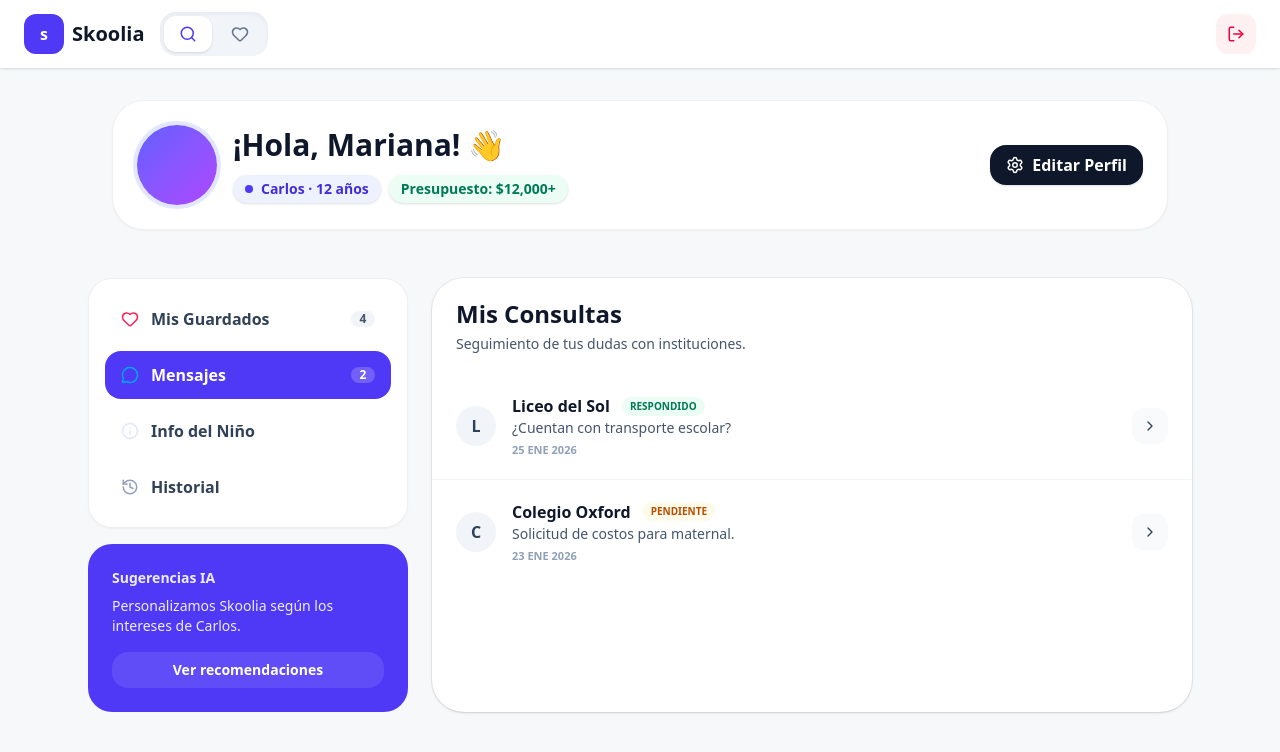
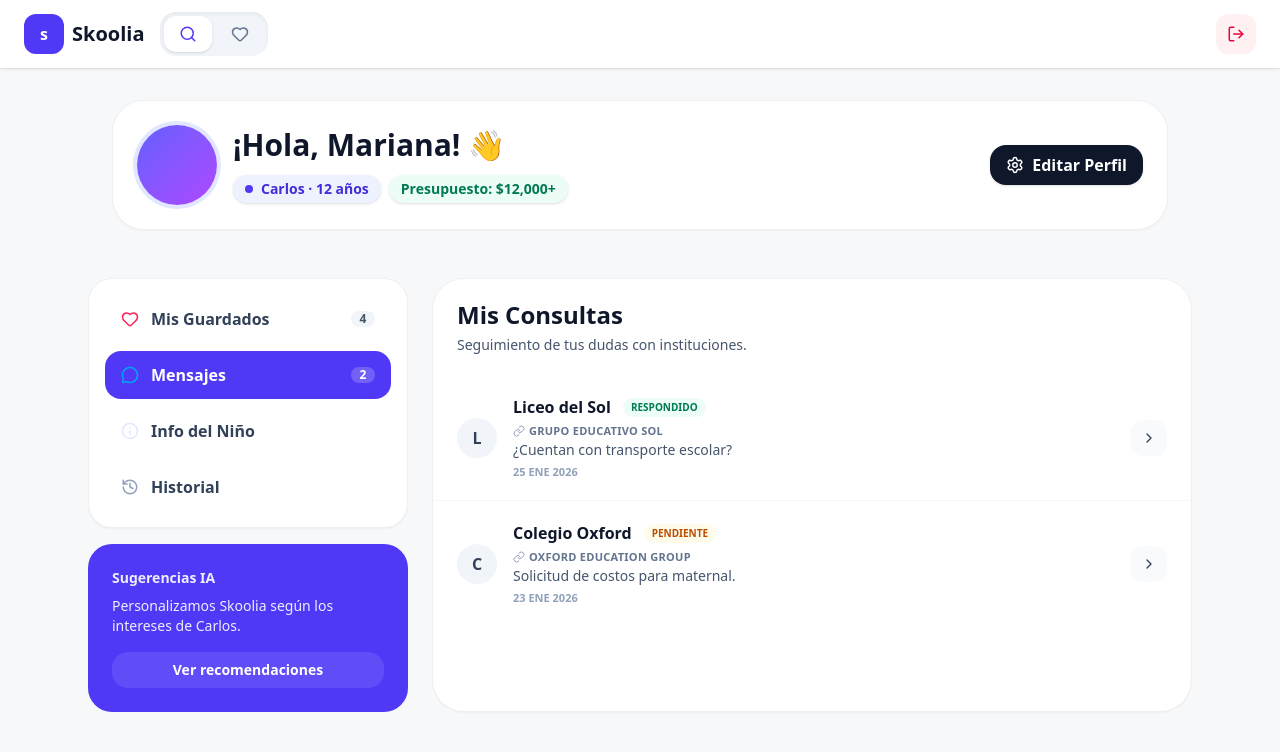
Before and after one commit to matehdz150/Skoolia, a Next.js app in the folder apps/web/: page /parents/messages in a window 1280 px wide. Shown: the top 752 px of the page. Built offline with nearby package versions, Linux system fonts and the light colour scheme.

Commit message:
refactor(parents): mejorar lógica del listado de mensajes

```diff
--- a/apps/web/components/parents/MessagesList.tsx
+++ b/apps/web/components/parents/MessagesList.tsx
@@ -1,8 +1,10 @@
-import { ChevronRight } from 'lucide-react';
+import { ChevronRight, Link as LinkIcon } from 'lucide-react';
+import Link from 'next/link';
 
 type Item = {
   id: number;
   name: string;
+  group?: string;
   question: string;
   date: string;
   status: 'RESPONDIDO' | 'PENDIENTE';
@@ -10,21 +12,26 @@ type Item = {
 };
 
 const items: Item[] = [
-  { id: 1, name: 'Liceo del Sol', question: '¿Cuentan con transporte escolar?', date: '25 ENE 2026', status: 'RESPONDIDO', initial: 'L' },
-  { id: 2, name: 'Colegio Oxford', question: 'Solicitud de costos para maternal.', date: '23 ENE 2026', status: 'PENDIENTE', initial: 'C' },
+  { id: 1, name: 'Liceo del Sol', group: 'GRUPO EDUCATIVO SOL', question: '¿Cuentan con transporte escolar?', date: '25 ENE 2026', status: 'RESPONDIDO', initial: 'L' },
+  { id: 2, name: 'Colegio Oxford', group: 'OXFORD EDUCATION GROUP', question: 'Solicitud de costos para maternal.', date: '23 ENE 2026', status: 'PENDIENTE', initial: 'C' },
 ];
 
 export default function MessagesList() {
   return (
-    <section className="w-full rounded-4xl bg-white p-0 shadow-sm ring-1 ring-black/5 overflow-hidden">
+    <section className="surface w-full rounded-4xl bg-white p-0 overflow-hidden">
       <div className="px-5 sm:px-6 py-4 sm:py-5">
         <h3 className="text-xl sm:text-2xl font-extrabold text-slate-900">Mis Consultas</h3>
         <p className="mt-1 text-xs sm:text-sm text-slate-600">Seguimiento de tus dudas con instituciones.</p>
       </div>
 
-      <div className="divide-y divide-slate-100">
+      <div className="divide-y divide-slate-100/60">
         {items.map((it) => (
-          <div key={it.id} className="flex items-center justify-between px-5 sm:px-6 py-4 sm:py-5">
+          <Link
+            key={it.id}
+            href={`/parents/messages/${it.id}`}
+            aria-label={`Abrir conversación con ${it.name}`}
+            className="flex items-center justify-between px-5 sm:px-6 py-4 sm:py-5 hover:bg-slate-50"
+          >
             <div className="flex items-center gap-3 sm:gap-4">
               <div className="flex h-9 w-9 sm:h-10 sm:w-10 items-center justify-center rounded-full bg-slate-100 font-extrabold text-slate-700">{it.initial}</div>
               <div>
@@ -34,15 +41,20 @@ export default function MessagesList() {
                     it.status === 'RESPONDIDO' ? 'bg-emerald-50 text-emerald-700' : 'bg-amber-50 text-amber-700'
                   }`}>{it.status}</span>
                 </div>
+                {it.group && (
+                  <p className="mt-1 flex items-center gap-1 text-[10px] sm:text-[11px] font-bold text-slate-500 uppercase tracking-wide">
+                    <LinkIcon size={12} className="text-slate-400" /> {it.group}
+                  </p>
+                )}
                 <p className="text-xs sm:text-sm text-slate-600">{it.question}</p>
                 <p className="mt-1 text-[10px] sm:text-[11px] font-bold text-slate-400">{it.date}</p>
               </div>
             </div>
 
-            <button className="h-8 w-8 sm:h-9 sm:w-9 rounded-xl bg-slate-50 text-slate-700 hover:bg-slate-100 flex items-center justify-center" aria-label="Abrir">
+            <span className="h-8 w-8 sm:h-9 sm:w-9 rounded-xl bg-slate-50 text-slate-700 hover:bg-slate-100 flex items-center justify-center">
               <ChevronRight size={16} />
-            </button>
-          </div>
+            </span>
+          </Link>
         ))}
       </div>
     </section>
```
